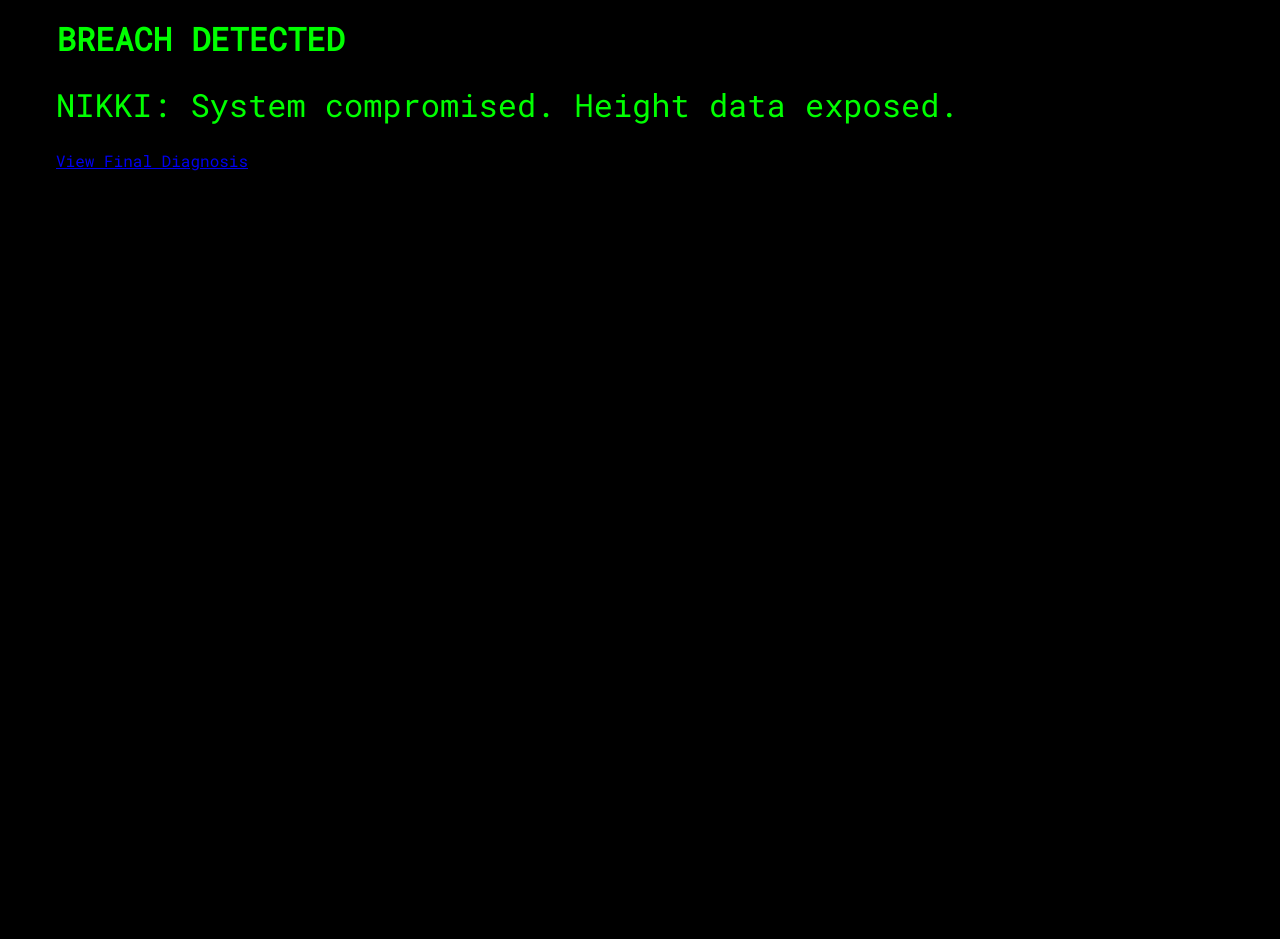
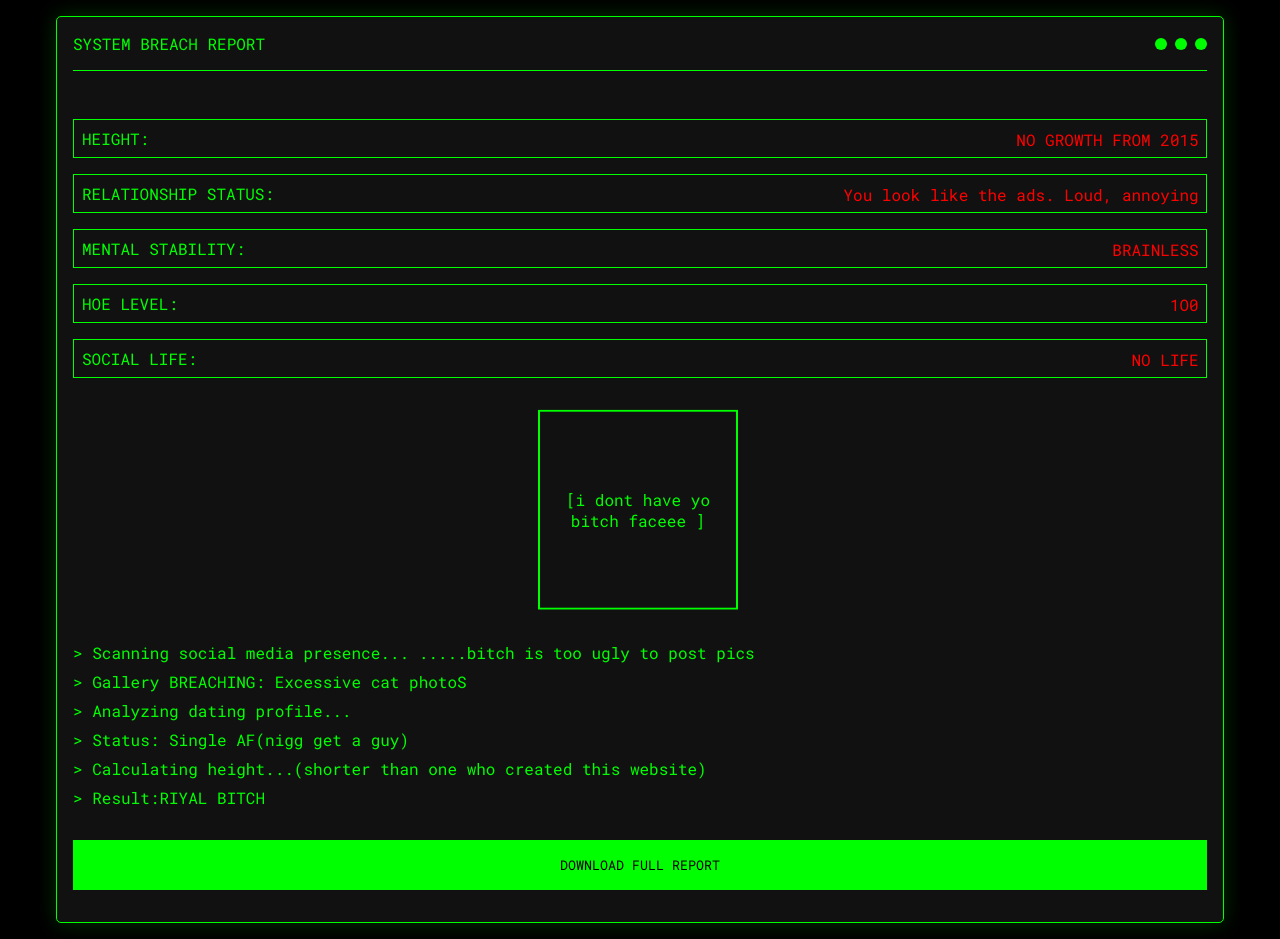
Before and after one commit to jazif00786/nikki, a plain HTML site: page breach.html in a window 1280 px wide. Before the commit the page ends 800 px from the top, so only its background shows below. Drawn offline with Linux system fonts and the light colour scheme.

Commit message:
Initial commit: Website with all features

```diff
--- a/breach.html
+++ b/breach.html
@@ -3,26 +3,70 @@
 <head>
     <meta charset="UTF-8">
     <meta name="viewport" content="width=device-width, initial-scale=1.0">
-    <title>BREACH DETECTED</title>
+    <title>SYSTEM BREACH DETECTED</title>
     <link rel="stylesheet" href="styles.css">
     <link rel="stylesheet" href="https://fonts.googleapis.com/css2?family=Roboto+Mono&display=swap">
 </head>
 <body class="breach-mode">
     <div class="container">
-        <div class="breach-message">
-            <h1 class="glitch-text">BREACH DETECTED</h1>
-            <p class="roast-text">NIKKI: System compromised. Height data exposed.</p>
-            <div class="glitch-container">
-                <div class="glitch-effect"></div>
-                <div class="glitch-effect"></div>
-                <div class="glitch-effect"></div>
+        <div class="terminal">
+            <div class="terminal-header">
+                <span class="terminal-title">SYSTEM BREACH REPORT</span>
+                <div class="terminal-controls">
+                    <span class="control"></span>
+                    <span class="control"></span>
+                    <span class="control"></span>
+                </div>
             </div>
-            <a href="final.html" class="cyber-button">View Final Diagnosis</a>
+            <div class="terminal-content">
+                <div id="typingText" class="typing-text"></div>
+
+                <div class="metrics">
+                    <div class="metric">
+                        <span class="label">HEIGHT:</span>
+                        <span class="value glitch-text">NO GROWTH FROM 2015</span>
+                    </div>
+                    <div class="metric">
+                        <span class="label">RELATIONSHIP STATUS:</span>
+                        <span class="value glitch-text">You look like the ads. Loud, annoying</span>
+                    </div>
+                    <div class="metric">
+                        <span class="label">MENTAL STABILITY:</span>
+                        <span class="value glitch-text">BRAINLESS</span>
+                    </div>
+                    <div class="metric">
+                        <span class="label">HOE LEVEL:</span>
+                        <span class="value glitch-text">1O0</span>
+                    </div>
+                    <div class="metric">
+                        <span class="label">SOCIAL LIFE:</span>
+                        <span class="value glitch-text">NO LIFE</span>
+                    </div>
+                </div>
+
+                <div class="photo-container">
+                    <div class="photo-placeholder glitch-effect">
+                        [i dont have yo bitch faceee
+                     ]
+                    </div>
+                </div>
+
+                <div class="system-log">
+                    <p class="log-entry">> Scanning social media presence... .....bitch is too ugly to post pics</p>
+                    <p class="log-entry">> Gallery BREACHING: Excessive cat photoS</p>
+                    <p class="log-entry">> Analyzing dating profile...</p>
+                    <p class="log-entry">> Status: Single AF(nigg get a guy)</p>
+                    <p class="log-entry">> Calculating height...(shorter than one who created this website)</p>
+                    <p class="log-entry">> Result:RIYAL BITCH</p>
+                </div>
+
+                <button id="downloadBtn" class="download-btn">DOWNLOAD FULL REPORT</button>
+            </div>
         </div>
     </div>
 
     <!-- Audio Elements -->
-    <audio id="backgroundMusic" preload="auto" loop autoplay>
+    <audio id="backgroundMusic" preload="auto" loop>
         <source src="audio/breach-music.mp3" type="audio/mpeg">
     </audio>
     <audio id="glitchSound" preload="auto">
--- a/script.js
+++ b/script.js
@@ -279,14 +279,15 @@ function showPopups() {
             }, 2000);
         }, delay);
 
-        delay += 200; // Reduced delay between each popup
+        delay += 200; // 200ms delay between each popup
     });
 }
 
 // Show popups when page loads
 document.addEventListener('DOMContentLoaded', () => {
+    // Initial popup show
     showPopups();
 
-    // Show popups continuously with minimal delay
-    setInterval(showPopups, 2500);
+    // Show popups every 2 seconds
+    setInterval(showPopups, 2000);
 });
```
Also changed, not shown: index.html (+30 -14 lines).
